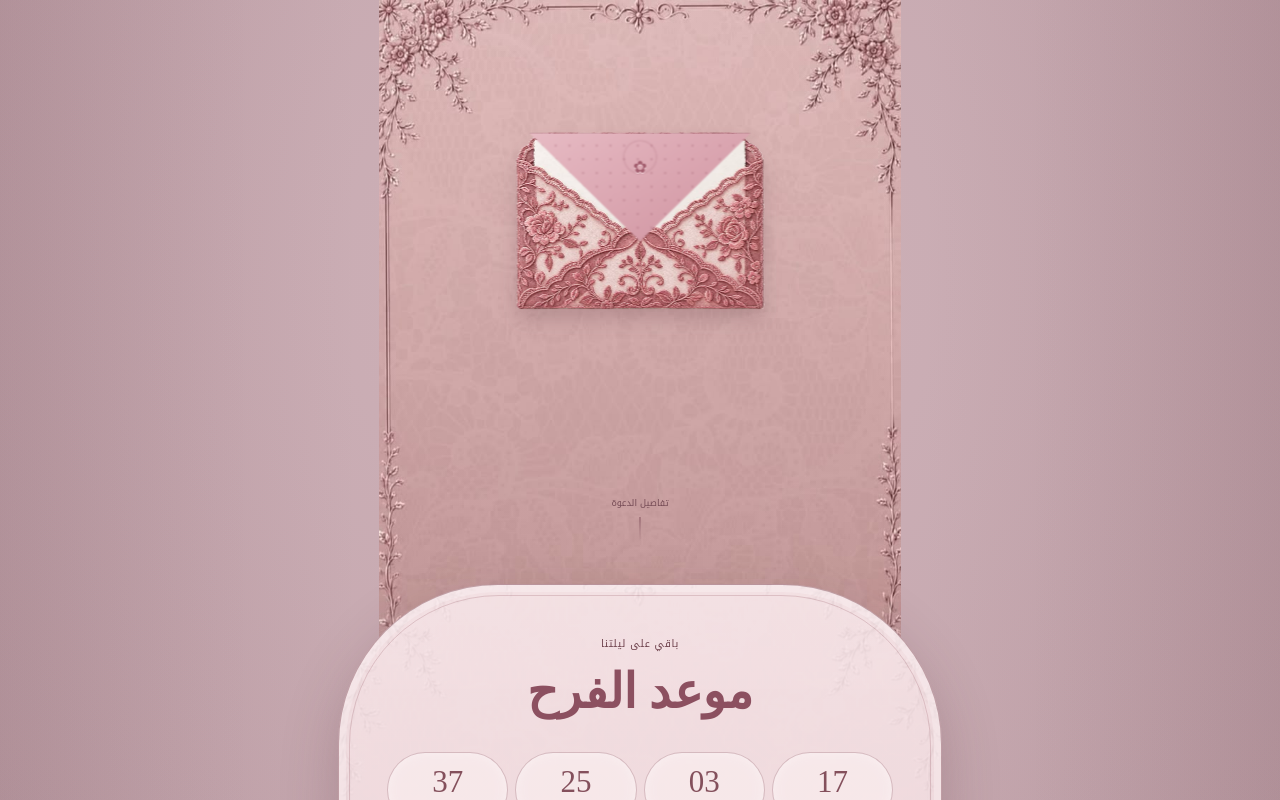
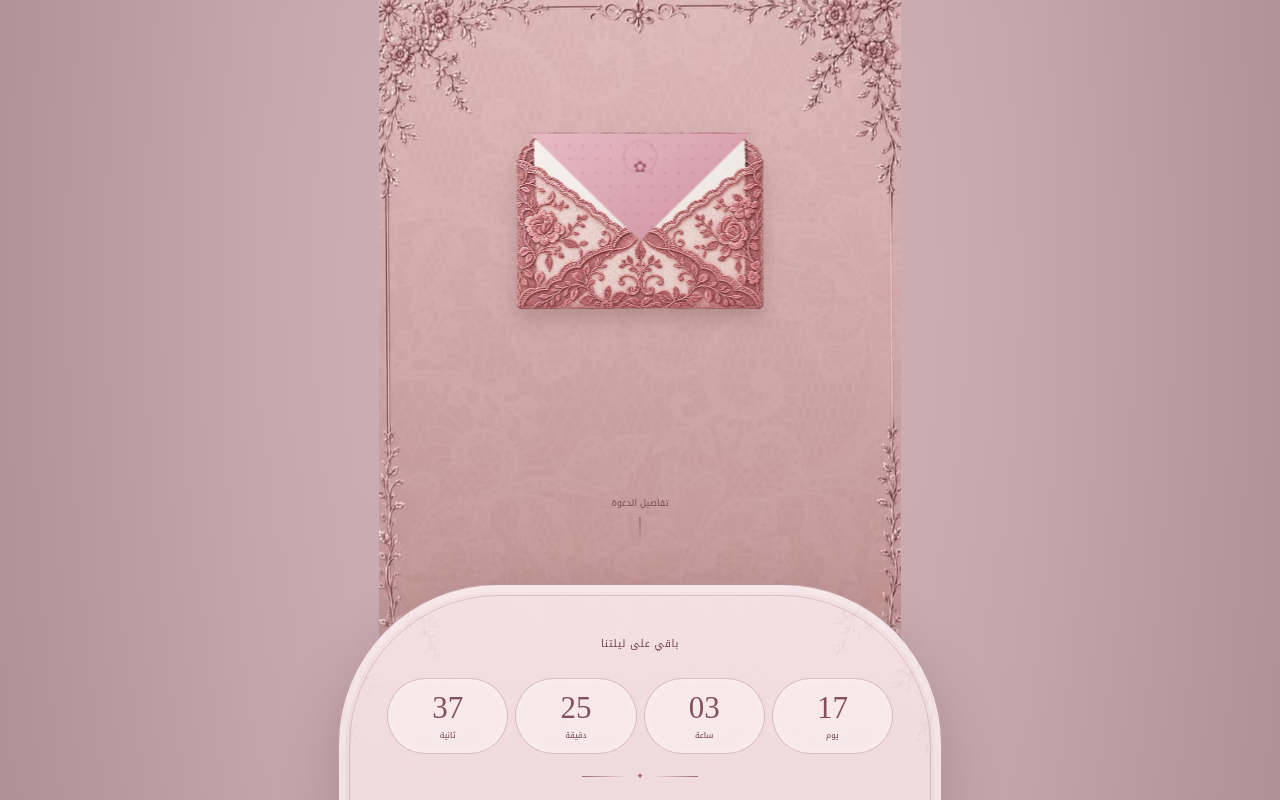
Before and after one commit to mt6424360-jpg/ESRAA, a React (Vite) app: page / in a window 1280 px wide. Both pictures are taken after a click on the button "اضغط على الظرف لرؤية الدعوة". Shown: the top 800 px of the page. Built offline with nearby package versions, Linux system fonts and the light colour scheme; the HTML template or start-up script is replaced by a standard one; a web font is replaced by a local one.

Commit message:
Modify invitation details for event
Updated the invitation details section to reflect changes in the event title and host.

```diff
--- a/src/App.tsx
+++ b/src/App.tsx
@@ -125,7 +125,7 @@ export default function App() {
         <div className="details-card">
           <header>
             <span className="details-kicker">باقي على ليلتنا</span>
-            <h2>موعد الفرح</h2>
+            <h2></h2>
           </header>
 
           <div className="countdown" role="timer" aria-label="الوقت المتبقي لموعد السهرية">
@@ -148,8 +148,8 @@ export default function App() {
           <div className="invitation-copy">
             <span>بكل حب وود</span>
             <p>
-              تتشرف حرم السيد
-              <strong> محمد المائل </strong>
+              تتشرف حرم الحاج
+              <strong> محمد المائل \ </strong>
               بدعوتكم لحضور سهرية ابنتهم
             </p>
             <h1>إسراء</h1>
```
